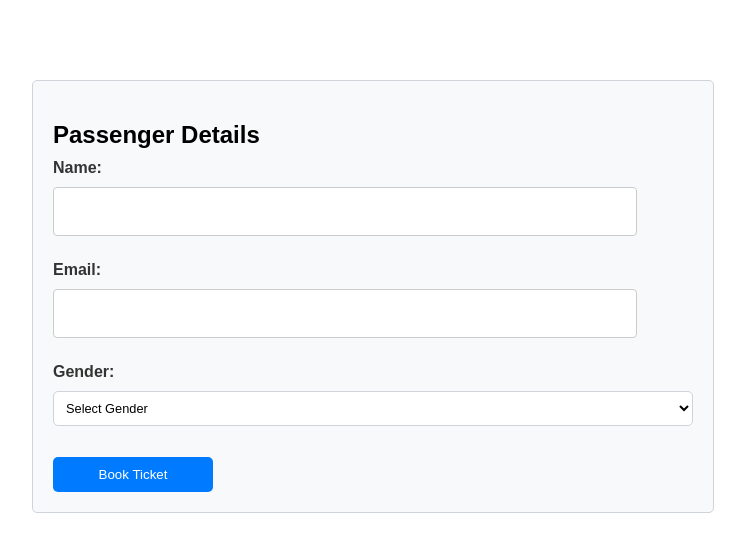
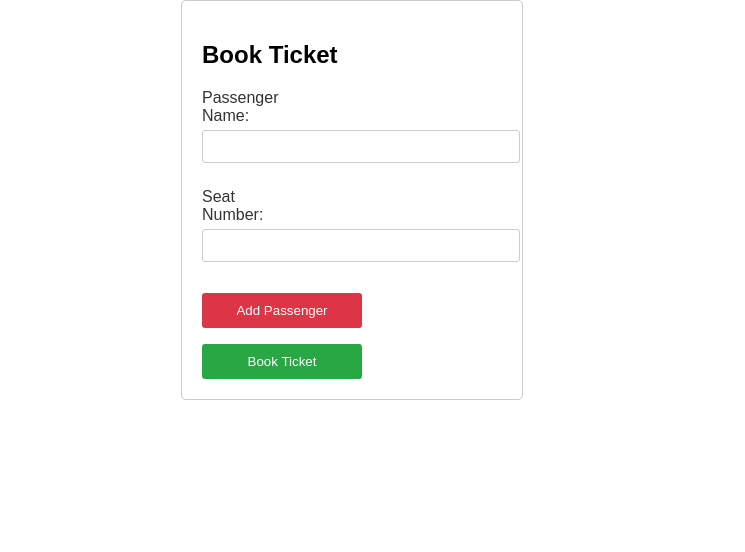
Before and after one commit to Meettt275/BusNav, a React (Create React App) app: page /PassengerForm in a window 1280 px wide. Shown: the top 552 px of the page, without its empty margins (288-1033 px from the left). Built offline with nearby package versions, Linux system fonts and the light colour scheme.

Commit message:
Front-end

```diff
--- a/src/App.js
+++ b/src/App.js
@@ -10,6 +10,7 @@ import AdminBuses from './Components/Admin/AdminBuses';
 import TicketDownload from './Components/Ticket/TicketDownload';
 import DropDown from './Components/Home/DropDown'
 import PassengerDetailForm from './Components/Home/PassengerDetailForm';
+import TicketBookingForm from './Components/Home/TicketBookingForm';
 
 
 function App() {
@@ -27,6 +28,8 @@ function App() {
           <Route path="/ticket" element={<TicketDownload />} />
           <Route path="/dropdown" element={<DropDown />} />
           <Route path="/PassengerForm" element={<PassengerDetailForm />} />
+          <Route path="/TicketBookingForm" element={<TicketBookingForm />} />
+
 
 
 
--- a/src/Components/Home/PassengerDetailForm.css
+++ b/src/Components/Home/PassengerDetailForm.css
@@ -1,44 +1,56 @@
 .passenger-detail-form {
-    background-color: #f8f9fa;
-    border: 1px solid #ced4da;
+  width: 300px;
+  margin: 0 auto;
+  padding: 20px;
+  border: 1px solid #ccc;
   border-radius: 5px;
-    padding: 20px;
-    margin-top: 20px;
-    width: 50%;
-    margin-left: 20rem;
-    margin-top: 5rem;
 }
 
 .passenger-detail-form h2 {
-    margin-bottom: 10px;
+  margin-bottom: 20px;
+  font-size: 1.5rem;
 }
 
-  .form-group {
-    margin-bottom: 15px;
+.passenger-detail-form label {
+  display: block;
+  margin-bottom: 5px;
 }
 
-  .form-group label {
-    display: block;
-    font-weight: bold;
+.passenger-detail-form input[type="text"] {
+  width: 100%;
+  padding: 8px;
+  margin-bottom: 15px;
+  border: 1px solid #ccc;
+  border-radius: 3px;
 }
 
-  .form-group input,
-  .form-group select {
-    width: 100%;
-    padding: 8px;
-    border: 1px solid #ced4da;
-    border-radius: 5px;
-  }
-
-  .submit-button {
+.passenger-detail-form button {
+  padding: 10px 20px;
   background-color: #007bff;
   color: #fff;
   border: none;
-    padding: 10px 20px;
-    border-radius: 5px;
+  border-radius: 3px;
   cursor: pointer;
 }
 
-  .submit-button:hover {
-    background-color: #0056b3;
+.passenger-detail-form button[type="submit"] {
+  background-color: #28a745;
 }
+
+.passenger-detail-form button[type="submit"]:hover {
+  background-color: #218838;
+}
+
+.passenger-detail-form button[type="button"] {
+  background-color: #dc3545;
+}
+
+.passenger-detail-form button[type="button"]:hover {
+  background-color: #c82333;
+}
+
+.passenger-detail-form p {
+  margin-top: 15px;
+  color: #dc3545;
+  font-size: 0.9rem;
+}
--- a/src/Components/Home/PassengerDetailForm.jsx
+++ b/src/Components/Home/PassengerDetailForm.jsx
@@ -1,79 +1,83 @@
 import React, { useState } from "react";
-import "./PassengerDetailForm.css";
 import axios from "axios";
 
-
+import './PassengerDetailForm.css'
 const PassengerDetailForm = ({ onBookingComplete }) => {
-  const [name, setPassengerName] = useState("");
-  const [email, setPassengerEmail] = useState("");
-  const [gender, setPassengerGender] = useState("");
+  const [passengers, setPassengers] = useState([
+    { passengerName: "", seatNumber: "" }, // Initial state for the first passenger
+  ]);
+  const [ticketNumber, setTicketNumber] = useState("");
+  const [error, setError] = useState("");
 
   const handleSubmit = async (e) => {
     e.preventDefault();
-    // Here you can handle the form submission logic
-    // For demonstration purposes, just logging the form data
-    const response = await axios.post("http://localhost:8080/Passenger/add", {
-      name,
-      email,
-      gender,
+    try {
+      // Iterate over each passenger and book their ticket
+      const tickets = await Promise.all(
+        passengers.map(async (passenger) => {
+          const response = await axios.post("http://localhost:8080/api/book-ticket", {
+            passengerName: passenger.passengerName,
+            seatNumber: passenger.seatNumber,
+          });
+          return response.data;
+        })
+      );
 
-    });
-    console.log(response.data);
+      // Set the ticket numbers for each passenger
+      setTicketNumber(tickets.join(", ")); // Assuming ticket numbers are returned as strings
 
-    // console.log("Passenger Name:", passenger_name);
-    // console.log("Passenger Age:", passengerEmail);
-    // console.log("Passenger Gender:", passengerGender);
-    // Close the passenger detail form
-    // onClose();
+      // Clear any previous errors
+      setError("");
+    } catch (error) {
+      setError("Failed to book tickets. Please try again later.");
+      console.error("Booking error:", error);
+    }
+  };
 
-    onBookingComplete();
+  const handleChange = (index, key, value) => {
+    const newPassengers = [...passengers];
+    newPassengers[index][key] = value;
+    setPassengers(newPassengers);
+  };
 
+  const addPassenger = () => {
+    setPassengers([...passengers, { passengerName: "", seatNumber: "" }]);
   };
 
   return (
     <div className="passenger-detail-form">
-      <h2>Passenger Details</h2>
+      <h2>Book Ticket</h2>
+      {ticketNumber ? (
+        <div>
+          <p>Ticket(s) booked successfully! Ticket Number(s): {ticketNumber}</p>
+        </div>
+      ) : (
         <form onSubmit={handleSubmit}>
-        <div className="form-group">
-          <label htmlFor="passenger_name">Name:</label>
+          {passengers.map((passenger, index) => (
+            <div key={index}>
+              <label htmlFor={`passengerName${index}`}>Passenger Name:</label>
               <input
                 type="text"
-            id="passenger_name"
-            value={name}
-            onChange={(e) => setPassengerName(e.target.value)}
+                id={`passengerName${index}`}
+                value={passenger.passengerName}
+                onChange={(e) => handleChange(index, "passengerName", e.target.value)}
+                required
+              />
+              <label htmlFor={`seatNumber${index}`}>Seat Number:</label>
+              <input
+                type="text"
+                id={`seatNumber${index}`}
+                value={passenger.seatNumber}
+                onChange={(e) => handleChange(index, "seatNumber", e.target.value)}
                 required
               />
             </div>
-        <div className="form-group">
-          <label htmlFor="passengerEmail">Email:</label>
-          <input
-            type="text"
-            id="passengerEmail"
-            value={email}
-            onChange={(e) => setPassengerEmail(e.target.value)}
-            required
-          />
-        </div>
-        <div className="form-group">
-          <label htmlFor="passengerGender">Gender:</label>
-          <select
-            id="passengerGender"
-            value={gender}
-            onChange={(e) => setPassengerGender(e.target.value)}
-            required
-          >
-            <option value="">Select Gender</option>
-            <option value="male">Male</option>
-            <option value="female">Female</option>
-            <option value="other">Other</option>
-          </select>
-        </div>
-        <div className="form-group">
-          <button type="submit" className="submit-button">
-            Book Ticket
-          </button>
-        </div>
+          ))}
+          <button type="button" onClick={addPassenger}>Add Passenger</button>
+          <button type="submit">Book Ticket</button>
+          {error && <p>{error}</p>}
         </form>
+      )}
     </div>
   );
 };
--- /dev/null
+++ b/src/Components/Home/TicketBookingForm.jsx
@@ -0,0 +1,66 @@
+import React, { useState } from "react";
+import axios from "axios";
+
+const TicketBookingForm = () => {
+  const [name, setName] = useState("");
+  const [email, setEmail] = useState("");
+  const [gender, setGender] = useState("");
+  const [ticketId, setTicketId] = useState(null);
+
+  const handleSubmit = async (e) => {
+    e.preventDefault();
+    try {
+      const response = await axios.post("http://localhost:8080/api/book-ticket", {
+        passengerName: name,
+        passengerEmail: email,
+        passengerGender: gender
+      });
+      setTicketId(response.data); // Assuming backend returns ticket ID
+    } catch (error) {
+      console.error("Error booking ticket:", error);
+    }
+  };
+
+  const handleDownloadTicket = async () => {
+    try {
+      const response = await axios.get(`http://localhost:8080/api/download-ticket/${ticketId}`, {
+        responseType: "blob" // Ensure response type is set to blob
+      });
+      const url = window.URL.createObjectURL(new Blob([response.data]));
+      const link = document.createElement("a");
+      link.href = url;
+      link.setAttribute("download", "BusNav_ticket.pdf");
+      document.body.appendChild(link);
+      link.click();
+      document.body.removeChild(link);
+    } catch (error) {
+      console.error("Error downloading ticket:", error);
+    }
+  };
+
+  return (
+    <div>
+      <form onSubmit={handleSubmit}>
+        <label>Name:</label>
+        <input type="text" value={name} onChange={(e) => setName(e.target.value)} required />
+        <label>Email:</label>
+        <input type="email" value={email} onChange={(e) => setEmail(e.target.value)} required />
+        <label>Gender:</label>
+        <select value={gender} onChange={(e) => setGender(e.target.value)} required>
+          <option value="">Select Gender</option>
+          <option value="male">Male</option>
+          <option value="female">Female</option>
+        </select>
+        <button type="submit">Book Ticket</button>
+      </form>
+      {ticketId && (
+        <div>
+          <p>Ticket booked successfully! Ticket ID: {ticketId}</p>
+          <button onClick={handleDownloadTicket}>Download Ticket</button>
+        </div>
+      )}
+    </div>
+  );
+};
+
+export default TicketBookingForm;
```
Also changed, not shown: src/Components/Home/BookingForm.js (+5 -3 lines). Lines whose indentation alone changed are shown as unchanged.
